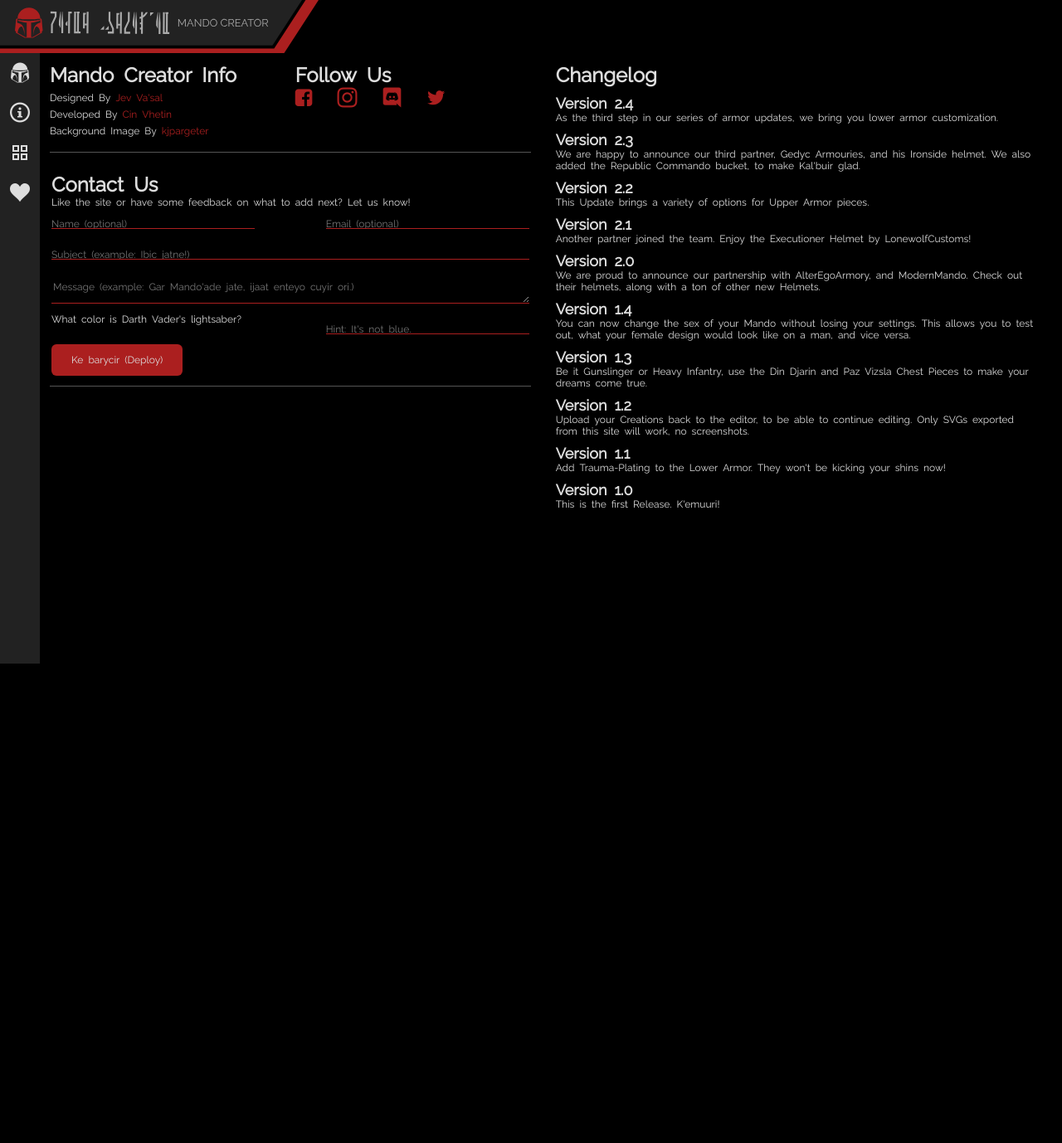
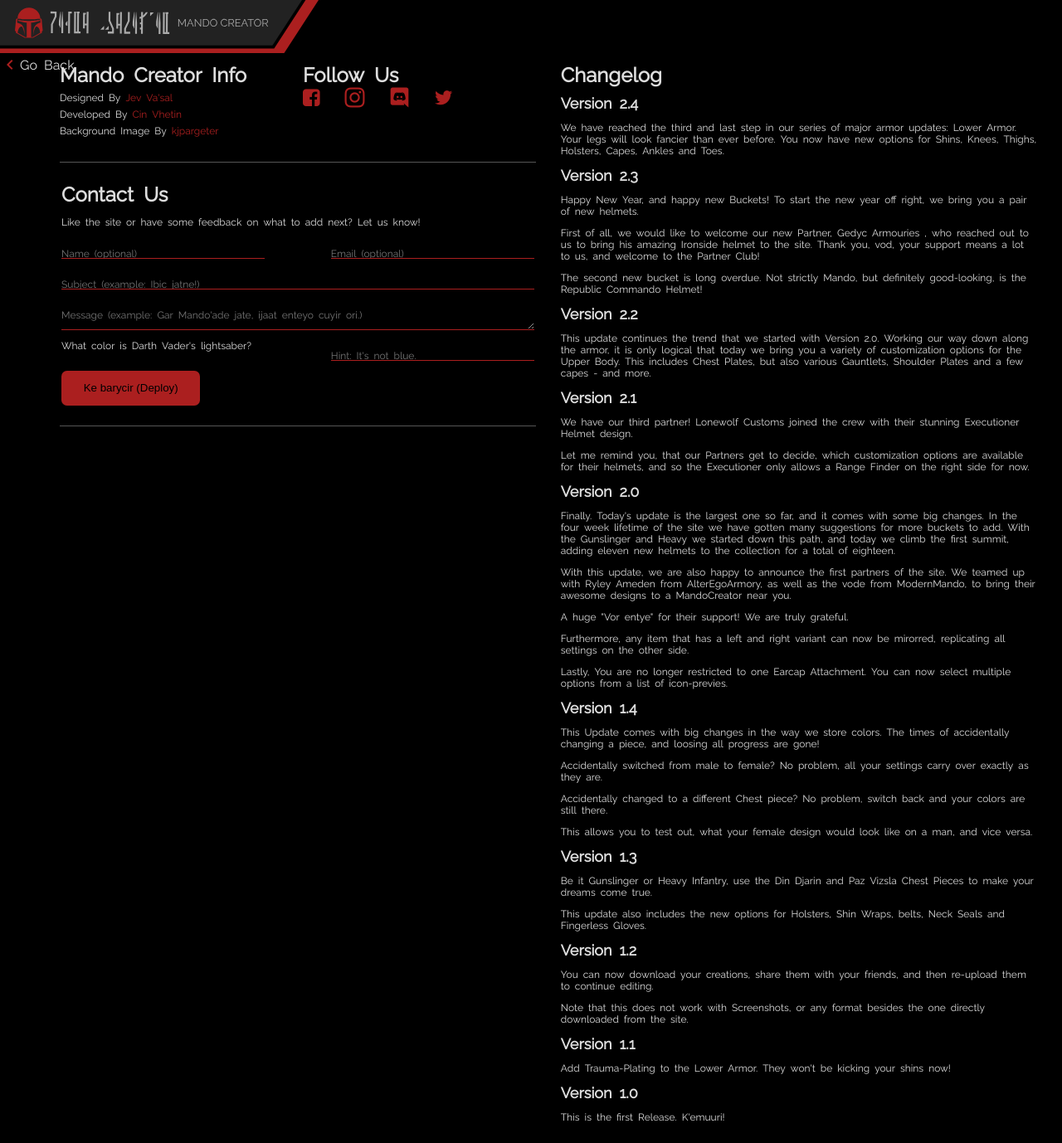
Before and after one commit to MGessinger/MandoDesigner, a PHP site: page /contact.html in a window 1280 px wide. Shown: the whole page at 83% size. Before the commit the page ends 800 px from the top, so only its background shows below. Run offline with PHP 8.4, Linux system fonts and the light colour scheme; some web fonts are replaced.

Commit message:
Roll Back barebones.css separation

```diff
--- a/barebones.css
+++ /dev/null
@@ -1,124 +0,0 @@
-@font-face {
-	font-family: 'icomoon';
-	src: url('fonts/icomoon.eot');
-	src: url('fonts/icomoon.eot#iefix') format('embedded-opentype'),
-	     url('fonts/icomoon.ttf') format('truetype'),
-	     url('fonts/icomoon.woff') format('woff'),
-	     url('fonts/icomoon.svg#icomoon') format('svg');
-	font-weight: normal;
-	font-style: normal;
-	font-display: block;
-}
-
-@font-face {
-	font-display: swap;
-	font-family: 'Raleway';
-	src:	local("Raleway"),
-		url('fonts/Raleway.ttf') format('truetype');
-	font-weight: normal;
-	font-style: normal;
-	font-display: block;
-}
-
-.dark_mode {
-	--mainColor: #222;
-	--softColor: #555;
-	--softLight: #AAA;
-	--highlight: #DDD;
-	--mainFont: white;
-	--accent: #AB1F1F;
-	--translucent: rgb(0,0,0,50%);
-}
-
-.light_mode {
-	--mainColor: #DDD;
-	--softColor: #AAA;
-	--softLight: #555;
-	--highlight: #222;
-	--mainFont: black;
-	--accent: #AB1F1F;
-	--translucent: rgb(128,128,128,50%);
-}
-
-label {
-	-webkit-user-select: none;
-	-moz-user-select: none;
-	-ms-user-select: none;
-	user-select: none;
-}
-
-body {
-	margin: 0;
-	color: var(--mainFont);
-	font-family: 'icomoon', 'Raleway', Verdana, sans-serif;
-}
-
-nav {
-	position: fixed;
-	left: 0;
-	height: 100%;
-	width: 3em;
-	z-index: 1;
-}
-
-#left_nav {
-	height: 100%;
-	background: var(--mainColor);
-	text-align: center;
-}
-
-:hover + .sub_nav {
-	left: 0;
-}
-
-.sub_nav {
-	display: inline-block;
-	height: 3em;
-	width: 15em;
-	padding-left: 100%;
-	left: -18em;
-	position: absolute;
-	transition: left 0.2s ease-out;
-	z-index: -1;
-	text-align: left;
-}
-
-.sub_nav:hover {
-	left: 0;
-}
-
-.nav_label {
-	display: block;
-	position: relative;
-	height: 3em;
-	background: var(--mainColor);
-	color: inherit;
-	line-height: 3em;
-	text-decoration: none;
-	cursor: pointer;
-}
-
-.nav_icon {
-	width: 1.5em;
-	display: inline-block;
-	font-size: 1.5em;
-	line-height: 2em;
-	text-align: center;
-}
-
-:checked + .nav_label {
-	color: var(--mainColor);
-	background: var(--highlight);
-}
-
-p {
-	margin: 0;
-	padding: 0;
-}
-
-input,
-button {
-	color: inherit;
-	font: inherit;
-	padding: 0;
-}
--- a/contact.html
+++ b/contact.html
@@ -21,17 +21,57 @@
 		<link rel="icon" type="image/png" sizes="32x32" href="assets/favicon-32x32.png" />
 		<link rel="icon" type="image/png" sizes="16x16" href="assets/favicon-16x16.png" />
 		<link rel="mask-icon" href="assets/safari-pinned-tab.svg" color="#ab1f1f" />
-		<link rel="stylesheet" href="barebones.css" />
 		<title>Contact Mando Creator</title>
 		<style>
+			@font-face {
+				font-family: 'icomoon';
+				src: url('fonts/icomoon.eot');
+				src: url('fonts/icomoon.eot#iefix') format('embedded-opentype'),
+				     url('fonts/icomoon.ttf') format('truetype'),
+				     url('fonts/icomoon.woff') format('woff'),
+				     url('fonts/icomoon.svg#icomoon') format('svg');
+				font-weight: normal;
+				font-style: normal;
+				font-display: block;
+			}
+
+			@font-face {
+				font-display: swap;
+				font-family: 'Raleway';
+				src:	local("Raleway"),
+					url('fonts/Raleway.ttf') format('truetype');
+				font-weight: normal;
+				font-style: normal;
+				font-display: block;
+			}
+
 			body {
+				margin: 0;
 				color: #DDD;
 				background: black;
+				font-family: 'icomoon', 'Raleway', Verdana, sans-serif;
+			}
+
+			nav {
+				position: fixed;
+				height: 4em;
+			}
+
+			.return {
+				display: block;
+				color: inherit;
+				text-decoration: none;
+			}
+
+			.icon {
+				color: #AB1F1F;
+				font-size: x-large;
+				vertical-align: sub;
 			}
 
 			main {
 				font-size: 0.75em;
-				margin-left: 4em;
+				margin-left: 5em;
 				padding: 1em 0;
 			}
 
@@ -81,6 +121,9 @@
 
 			input,
 			textarea {
+				color: inherit;
+				font: inherit;
+				padding: 0;
 				margin: 1em 0;
 				background: none;
 				border: none 1px #AB1F1F;
@@ -132,25 +175,8 @@
 	</head>
 	<body class="dark_mode">
 		<nav>
-			<div style="height:4em"> <img height="100%" src="images/LogoDark.svg" alt="MandoCreator Logo" /> </div>
-			<div id="left_nav">
-				<span class="nav_icon">&#xE905;</span>
-				<div class="sub_nav">
-					<a class="nav_label" href="index.html">Go Back</a>
-				</div>
-				<span class="nav_icon">&#xE90E;</span>
-				<div class="sub_nav">
-					<span class="nav_label">About/Contact Us</label>
-				</div>
-				<span class="nav_icon">&#xE920;</span>
-				<div class="sub_nav">
-					<a class="nav_label" href="gallery">Armor Gallery</a>
-				</div>
-				<span class="nav_icon">&#xE914;</span>
-				<div class="sub_nav">
-					<a class="nav_label" href="https://www.paypal.com/donate?hosted_button_id=TJGV33MFJL26W">Donate</a>
-				</div>
-			</div>
+			<img height="100%" src="images/LogoDark.svg" alt="MandoCreator Logo"/>
+			<a class="return" href="index.html"><span class="icon">&#xE90B;</span>Go Back</a>
 		</nav>
 		<div style="height:4em"> </div>
 		<main>
@@ -189,24 +215,37 @@
 				</form>
 				<p class="separator"></p>
 			</div>
-			<div class="half_screen">
+			<div id="changelog" class="half_screen">
 				<h1>Changelog</h1>
 				<h2>Version 2.4</h2>
-				<p>As the third step in our series of armor updates, we bring you lower armor customization.</p>
+				<p>We have reached the third and last step in our series of major armor updates: Lower Armor. Your legs will look fancier than ever before. You now have new options for Shins, Knees, Thighs, Holsters, Capes, Ankles and Toes.</p>
 				<h2>Version 2.3</h2>
-				<p>We are happy to announce our third partner, Gedyc Armouries, and his Ironside helmet. We also added the Republic Commando bucket, to make Kal'buir glad.</p>
+				<p>Happy New Year, and happy new Buckets! To start the new year off right, we bring you a pair of new helmets.</p>
+				<p>First of all, we would like to welcome our new Partner, Gedyc Armouries , who reached out to us to bring his amazing Ironside helmet to the site. Thank you, vod, your support means a lot to us, and welcome to the Partner Club!</p>
+				<p>The second new bucket is long overdue. Not strictly Mando, but definitely good-looking, is the Republic Commando Helmet!</p>
 				<h2>Version 2.2</h2>
-				<p>This Update brings a variety of options for Upper Armor pieces.</p>
+				<p>This update continues the trend that we started with Version 2.0. Working our way down along the armor, it is only logical that today we bring you a variety of customization options for the Upper Body. This includes Chest Plates, but also various Gauntlets, Shoulder Plates and a few capes - and more.</p>
 				<h2>Version 2.1</h2>
-				<p>Another partner joined the team. Enjoy the Executioner Helmet by LonewolfCustoms!</p>
+				<p>We have our third partner! Lonewolf Customs joined the crew with their stunning Executioner Helmet design.</p>
+				<p>Let me remind you, that our Partners get to decide, which customization options are available for their helmets, and so the Executioner only allows a Range Finder on the right side for now.</p>
 				<h2>Version 2.0</h2>
-				<p>We are proud to announce our partnership with AlterEgoArmory, and ModernMando. Check out their helmets, along with a ton of other new Helmets.</p>
+				<p>Finally. Today's update is the largest one so far, and it comes with some big changes. In the four week lifetime of the site we have gotten many suggestions for more buckets to add.
+With the Gunslinger and Heavy we started down this path, and today we climb the first summit, adding eleven new helmets to the collection for a total of eighteen.</p>
+				<p>With this update, we are also happy to announce the first partners of the site. We teamed up with Ryley Ameden from AlterEgoArmory, as well as the vode from ModernMando, to bring their awesome designs to a MandoCreator near you.</p>
+				<p>A huge "Vor entye" for their support! We are truly grateful.</p>
+				<p>Furthermore, any item that has a left and right variant can now be mirorred, replicating all settings on the other side.</p>
+				<p>Lastly, You are no longer restricted to one Earcap Attachment. You can now select multiple options from a list of icon-previes.</p>
 				<h2>Version 1.4</h2>
-				<p>You can now change the sex of your Mando without losing your settings. This allows you to test out, what your female design would look like on a man, and vice versa.</p>
+				<p>This Update comes with big changes in the way we store colors. The times of accidentally changing a piece, and loosing all progress are gone!</p>
+				<p>Accidentally switched from male to female? No problem, all your settings carry over exactly as they are.</p>
+				<p>Accidentally changed to a different Chest piece? No problem, switch back and your colors are still there.</p>
+				<p>This allows you to test out, what your female design would look like on a man, and vice versa.</p>
 				<h2>Version 1.3</h2>
 				<p>Be it Gunslinger or Heavy Infantry, use the Din Djarin and Paz Vizsla Chest Pieces to make your dreams come true.</p>
+				<p>This update also includes the new options for Holsters, Shin Wraps, belts, Neck Seals and Fingerless Gloves.</p>
 				<h2>Version 1.2</h2>
-				<p>Upload your Creations back to the editor, to be able to continue editing. Only SVGs exported from this site will work, no screenshots.</p>
+				<p>You can now download your creations, share them with your friends, and then re-upload them to continue editing.</p>
+				<p>Note that this does not work with Screenshots, or any format besides the one directly downloaded from the site.</p>
 				<h2>Version 1.1</h2>
 				<p>Add Trauma-Plating to the Lower Armor. They won't be kicking your shins now!</p>
 				<h2>Version 1.0</h2>
--- a/editor.js
+++ b/editor.js
@@ -720,7 +720,6 @@ function setupWindow () {
 	}
 
 	window.addEventListener("beforeunload", function (event) {
-		console.log(unsavedChanges);
 		if (!unsavedChanges)
 			return;
 		var message = "You should save your work. Do or do not, there is not try!";
--- a/gallery/index.php
+++ b/gallery/index.php
@@ -52,7 +52,7 @@
 			body {
 				height: 100%;
 				margin: 0;
-				background: url(/assets/fog-small.jpg) no-repeat center;
+				background: url(../assets/fog-small.jpg) no-repeat center;
 				background-color: #222;
 				background-size: cover;
 				font-family: 'icomoon', 'Raleway', Verdana, sans-serif;
@@ -60,6 +60,7 @@
 			}
 			nav {
 				position: absolute;
+				height: 4em;
 			}
 			.return {
 				display: block;
@@ -94,7 +95,6 @@
 				stroke-width: 2px;
 				fill: none;
 				fill-rule: evenodd;
-				clip-rule: evenodd;
 			}
 			footer {
 				position: fixed;
@@ -177,7 +177,7 @@
 		}
 	</script>
 	<body onload="loadSW()">
-		<nav style="height:4em">
+		<nav>
 			<img height="100%" src="../images/LogoDark.svg" alt="MandoCreator Logo"/>
 			<a class="return" href="../index.html"><span class="icon">&#xE90B;</span>Go Back</a>
 		</nav>
--- a/index.html
+++ b/index.html
@@ -29,7 +29,6 @@
 
 		<meta name="keywords" content="MandoCreator,Mando,Creator,Beskar'gam,Armor,Mandalorian,Design,Beskar" />
 		<meta name="author" content="Foilrose Studio, Cin Vhetin" />
-		<link rel="stylesheet" href="barebones.css" />
 		<link rel="stylesheet" href="stylesheet.css" />
 		<link rel="stylesheet" href="color.css" />
 		<link rel="apple-touch-icon" sizes="180x180" href="assets/apple-touch-icon.png" />
--- a/sw.js
+++ b/sw.js
@@ -10,7 +10,6 @@ self.addEventListener("install", function (event) {
 			'index.html',
 			'editor.js',
 			"color.js",
-			"barebones.css",
 			"stylesheet.css",
 			"color.css"
 		]))
```
Also changed, not shown: stylesheet.css (+125 -0 lines).
